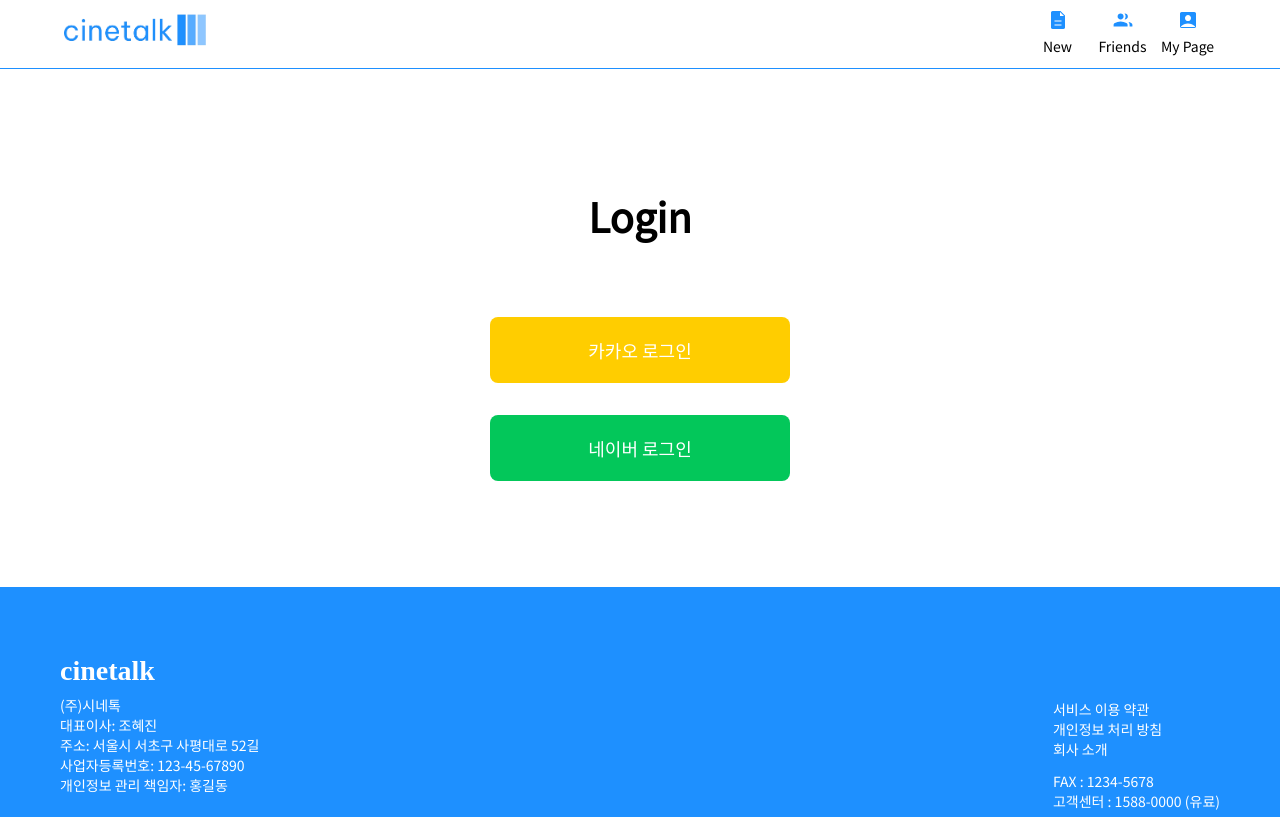
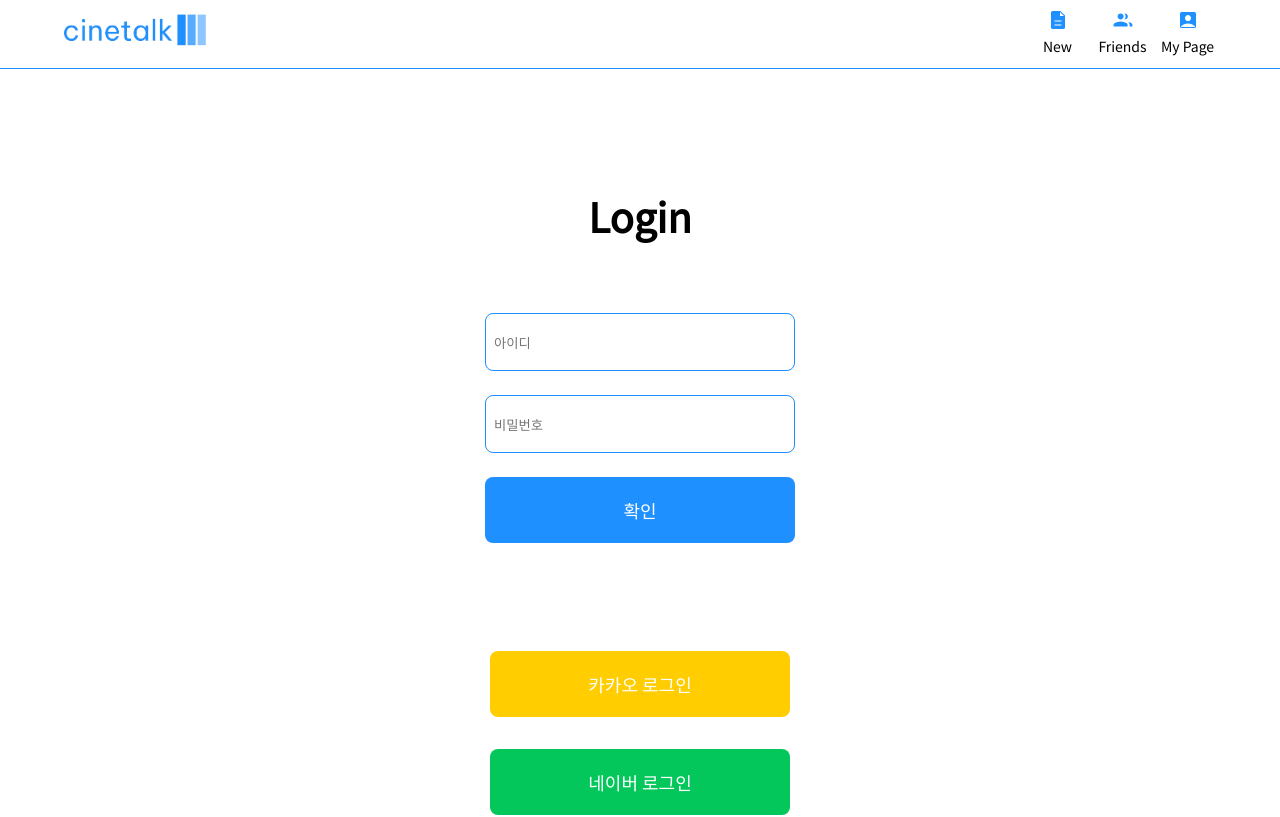
Before and after one commit to hjinn0813/cinetalk, a React (Create React App) app: page /login in a window 1280 px wide. Shown: the top 817 px of the page. Built offline with nearby package versions, Linux system fonts and the light colour scheme; a web font is replaced by a local one.

Commit message:
feat: login page input 추가

```diff
--- a/src/pages/Login.jsx
+++ b/src/pages/Login.jsx
@@ -9,6 +9,17 @@ export default function Login() {
   return (
     <div className="lg-wrap">
       <div className="lg-title">Login</div>
+      <div className="lg-input">
+        <label>
+          <input type="text" id="userId" placeholder="아이디" />
+        </label>
+        <label>
+          <input type="password" id="password" placeholder="비밀번호" />
+        </label>
+        <div className="lg-apply">
+          <button className="lg-apply-btn">확인</button>
+        </div>
+      </div>
       <div className="lg-btns">
         <Kakao />
         <Naver />
--- a/src/styles/Login/Login.scss
+++ b/src/styles/Login/Login.scss
@@ -17,9 +17,46 @@
   margin: 1.75rem 0;
 }
 
+.lg-input {
+  display: flex;
+  flex-direction: column;
+  align-items: center;
+  justify-content: center;
+}
+#userId,
+#password {
+  border: 1.5px solid $main-blue;
+  border-radius: 8px;
+  width: 292px;
+  height: 40px;
+  margin: 12px 0;
+  padding: 8px;
+  display: flex;
+}
+.lg-apply {
+  display: flex;
+  justify-content: center;
+  align-items: center;
+}
+.lg-apply-btn {
+  font-size: 1.125rem;
+  background-color: $main-blue;
+  color: $sub-white;
+  border: none;
+  border-radius: 8px;
+  padding: 1.25rem;
+  margin: 12px;
+  width: 310px;
+  display: flex;
+  justify-content: center;
+  cursor: pointer;
+}
+
 .lg-btns {
   display: flex;
   align-items: center;
   position: relative;
   flex-direction: column;
+  margin: 50px;
+  padding: 30px 0;
 }
```
